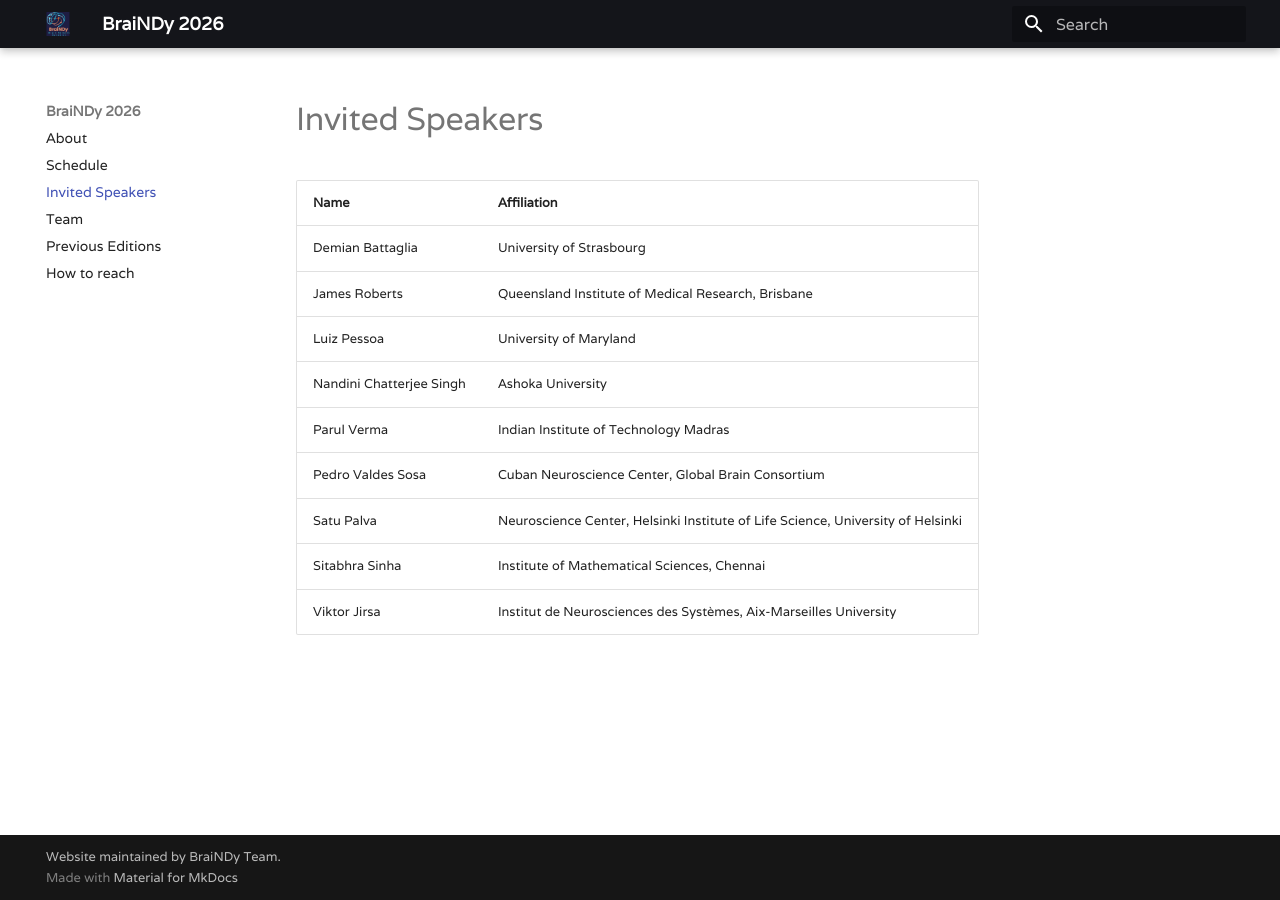
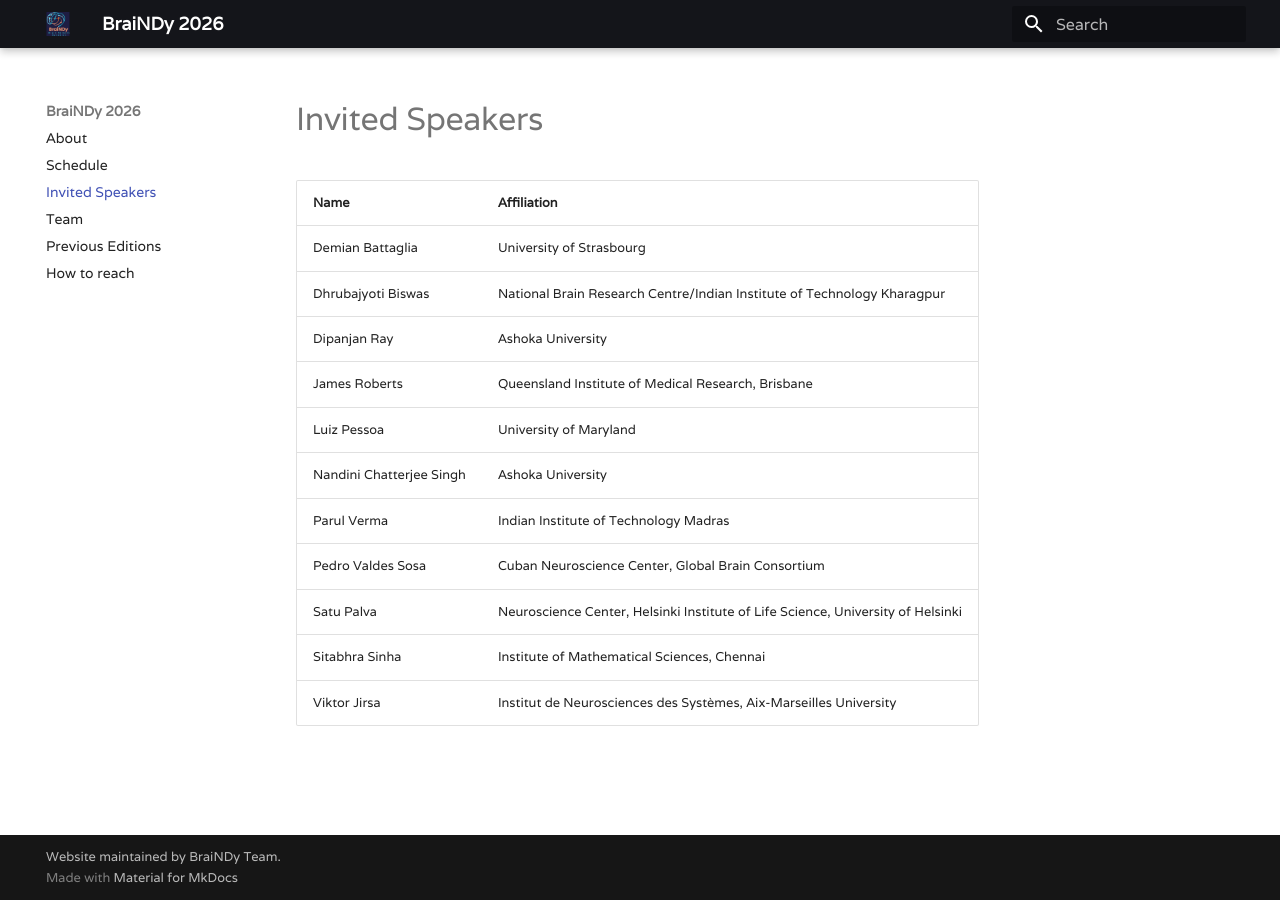
Before and after one commit to BraiNDyMeeting/v2026, an MkDocs documentation site: the page built from docs/speakers.md, in a window 1280 px wide. Built offline with MkDocs 1.6.1 and Material for MkDocs 9.7.7, drawn with Linux system fonts in a browser that asks for light colours.

Commit message:
Some changes to website

```diff
--- a/docs/speakers.md
+++ b/docs/speakers.md
@@ -4,6 +4,8 @@
 | Name                     | Affiliation                                                                               |
 | ------------------------ | ------------------------------------------------------------------------------------------|
 | Demian Battaglia         | University of Strasbourg                                                                  |
+| Dhrubajyoti Biswas       | National Brain Research Centre/Indian Institute of Technology Kharagpur                   |
+| Dipanjan Ray             | Ashoka University                                                                         |
 | James Roberts            | Queensland Institute of Medical Research, Brisbane                                        |
 | Luiz Pessoa              | University of Maryland                                                                    |
 | Nandini Chatterjee Singh | Ashoka University                                                                         |
```
Also changed, not shown: site/search/search_index.json, site/sitemap.xml, site/speakers/index.html, 2 other files.
